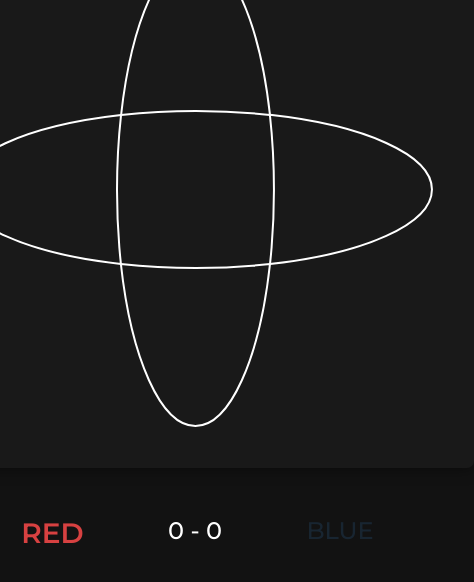
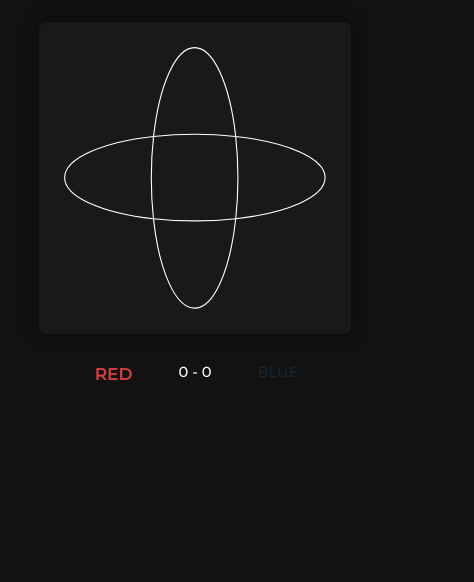
Before and after one commit to kugelbltz/tickOatTwo, a plain HTML site: page index.html in a window 390 px wide. Shown: the part 262-844 px from the top of the page, 474 px wide, since content can reach past the window. Drawn offline with Linux system fonts and the light colour scheme.

Commit message:
fix : responsive ui

```diff
--- a/index.html
+++ b/index.html
@@ -20,7 +20,7 @@
                 <button id="new-game" onclick="newGame()">New game</button>
             </div>
 
-            <svg id="board-svg" width="477" height="477" xmlns="http://www.w3.org/2000/svg">
+            <svg id="board-svg" viewbox="0 0 477 477" width="100%" height="100%" xmlns="http://www.w3.org/2000/svg">
                 <path id="bottom-left" class="corner"
                     d="M0 237V0.5C0 35.1249 67.3945 64.5139 160.93 74.9453C171.251 169.065 200.737 237 235.5 237H0Z" fill="white" />
 
--- a/style.css
+++ b/style.css
@@ -1,4 +1,8 @@
 @import url('https://fonts.googleapis.com/css2?family=Montserrat:wght@300;400;500;600;700&display=swap');
+
+html {
+    font-size: min(2.5vmin, 16px);
+}
 
 body {
     background: #121212;
@@ -41,6 +45,7 @@ main {
     flex-direction: column;
     align-items: center;
     user-select: none;
+    padding: 4em;
 }
 
 h1 {
@@ -59,7 +64,7 @@ h1 > b {
     background: #191919;
     border-radius: 7px;
     box-shadow: 0px 0px 15px rgba(0, 0, 0, 0.5);
-    padding: 40px;
+    padding: min(2.5rem, 40px);
 }
 
 .red {
```
